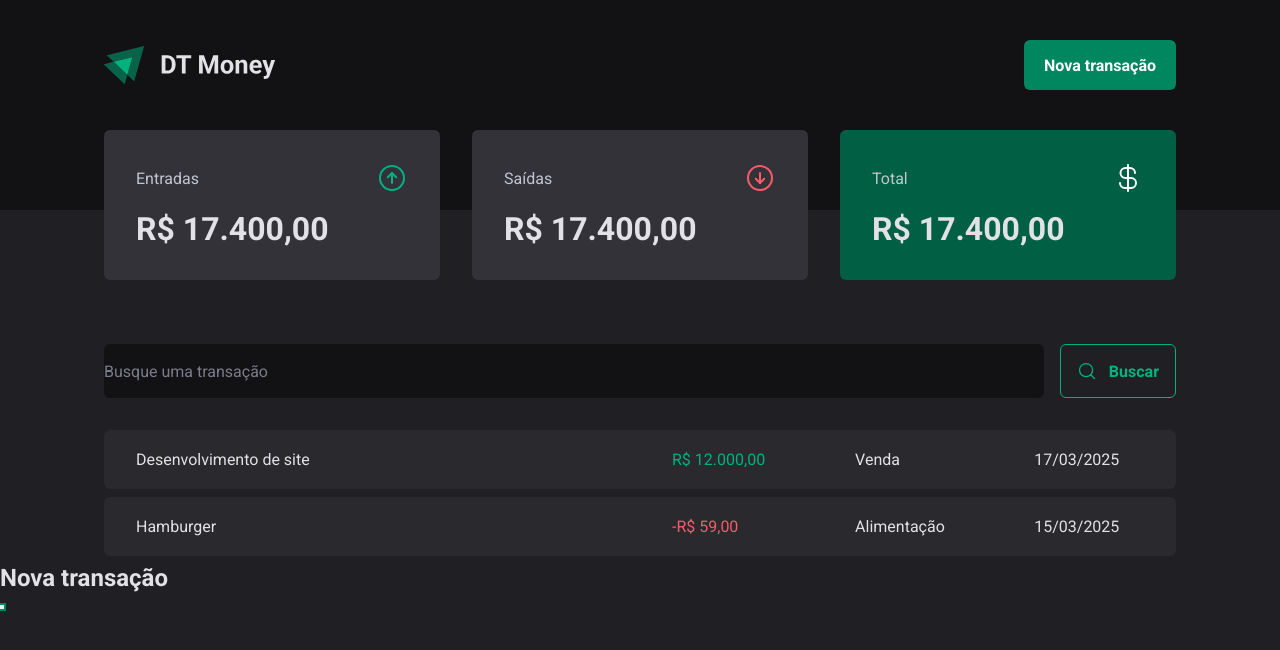
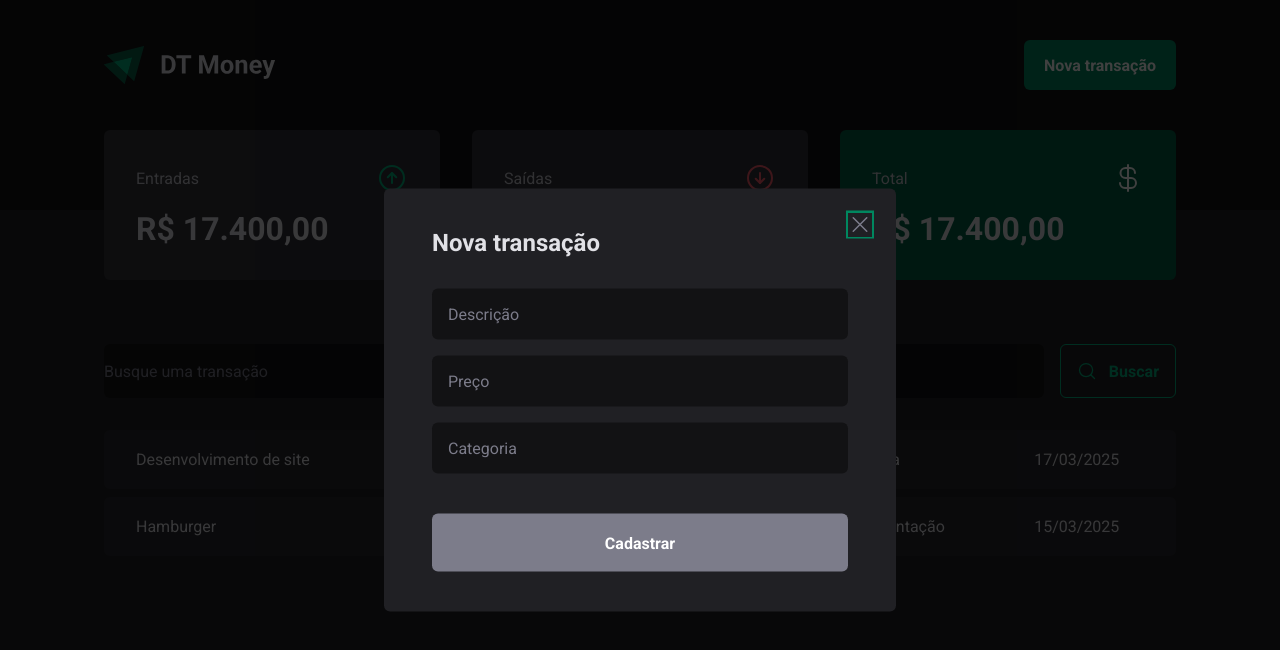
Before and after one commit to KioryFNC/DT-Money, a React (Vite) app: page / in a window 1280 px wide. Both pictures are taken after a click on the button "Nova transação". Shown: the top 650 px of the page. Built offline with nearby package versions, Linux system fonts and the light colour scheme.

Commit message:
feat: newTransction

```diff
--- a/src/components/Header/index.tsx
+++ b/src/components/Header/index.tsx
@@ -1,6 +1,7 @@
 import { HeaderContainer, HeaderContent, NewTransactionButton } from "./styles";
 import logoImg from '../../assets/logo.svg'
 import * as Dialog from '@radix-ui/react-dialog'
+import { NewTransactionModal } from "../NewTransactionModal";
 
 export function Header() {
   return (
@@ -13,13 +14,7 @@
             <NewTransactionButton>Nova transação</NewTransactionButton>
           </Dialog.Trigger>
 
-          <Dialog.Portal>
-            <Dialog.Overlay />
-            <Dialog.Content>
-              <Dialog.Title>Nova transação</Dialog.Title>
-              <Dialog.Close />
-            </Dialog.Content>
-          </Dialog.Portal>
+          <NewTransactionModal />
         </Dialog.Root>
       </HeaderContent>
     </HeaderContainer>
--- /dev/null
+++ b/src/components/NewTransactionModal/index.tsx
@@ -0,0 +1,30 @@
+import * as Dialog from "@radix-ui/react-dialog";
+import { CloseButton, Content, Overlay } from "./styles";
+import { X } from "phosphor-react";
+
+export function NewTransactionModal() {
+  return (
+    <Dialog.Portal>
+      <Overlay />
+
+      <Content>
+        <Dialog.Title>Nova transação</Dialog.Title>
+
+        <CloseButton>
+          <X size={24}/>
+        </CloseButton>
+
+        <form action=''>
+          <input type="text" placeholder="Descrição" required/>
+          <input type="number" placeholder="Preço" required/>
+          <input type="text" placeholder="Categoria" required/>
+
+          <button type="submit">
+            Cadastrar
+          </button>
+        </form>
+
+      </Content>
+    </Dialog.Portal>
+  )
+}
--- /dev/null
+++ b/src/components/NewTransactionModal/styles.ts
@@ -0,0 +1,68 @@
+import styled from "styled-components";
+import * as Dialog from "@radix-ui/react-dialog";
+
+export const Overlay = styled(Dialog.Overlay)`
+  position: fixed;
+  width: 100vw;
+  height: 100vh;
+  inset: 0;
+  background: rgba(0, 0, 0, 0.75);
+`
+
+export const Content = styled(Dialog.Content)`
+  min-width: 32rem;
+  border-radius: 6px;
+  padding: 2.5rem 3rem;
+  background: ${props => props.theme['gray-800']};
+  position: fixed;
+  top: 50%;
+  left: 50%;
+  transform: translate(-50%, -50%);
+
+  form {
+    margin-top: 2rem;
+    display: flex;
+    flex-direction: column;
+    gap: 1rem;
+
+    input {
+      border-radius: 6px;
+      border: 0;
+      background: ${props => props.theme['gray-900']};
+      color: ${props => props.theme['gray-300']};
+      padding: 1rem;
+
+      &::placeholder {
+        color: ${props => props.theme['gray-500']};
+      }
+    }
+
+    button[type='submit'] {
+      height: 58px;
+      border: 0;
+      background: ${props => props.theme['gray-500']};
+      color: ${props => props.theme.white};
+      font-weight: bold;
+      padding: 0 1.25rem;
+      border-radius: 6px;
+      margin-top: 1.5rem;
+      cursor: pointer;
+
+      &:hover {
+        background: ${props => props.theme['green-700']};
+        transition: background-color 0.2s;
+      }
+    }
+  }
+`
+
+export const CloseButton = styled(Dialog.Close)`
+  position: absolute;
+  background: transparent;
+  border: 0;
+  top: 1.5rem;
+  right: 1.5rem;
+  line-height: 0;
+  cursor: pointer;
+  color: ${props => props.theme['gray-500']};
+`
```
